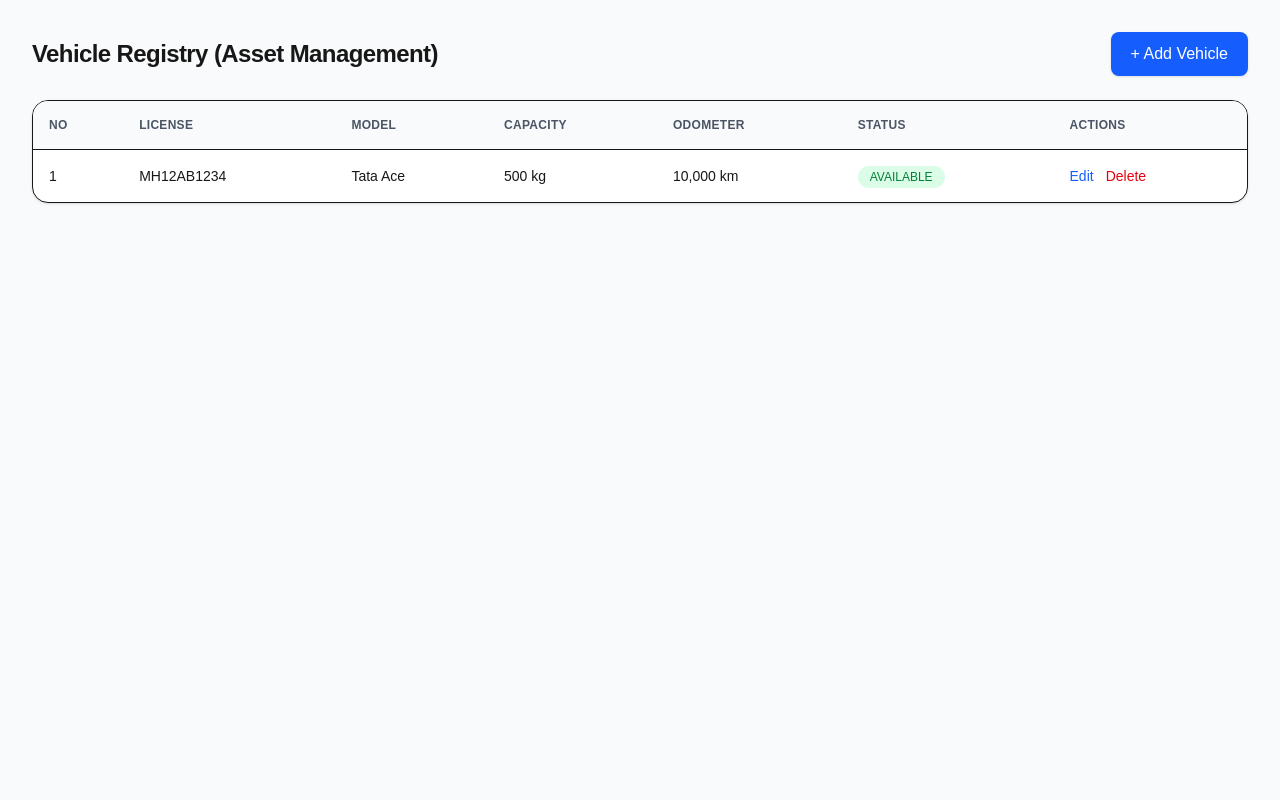
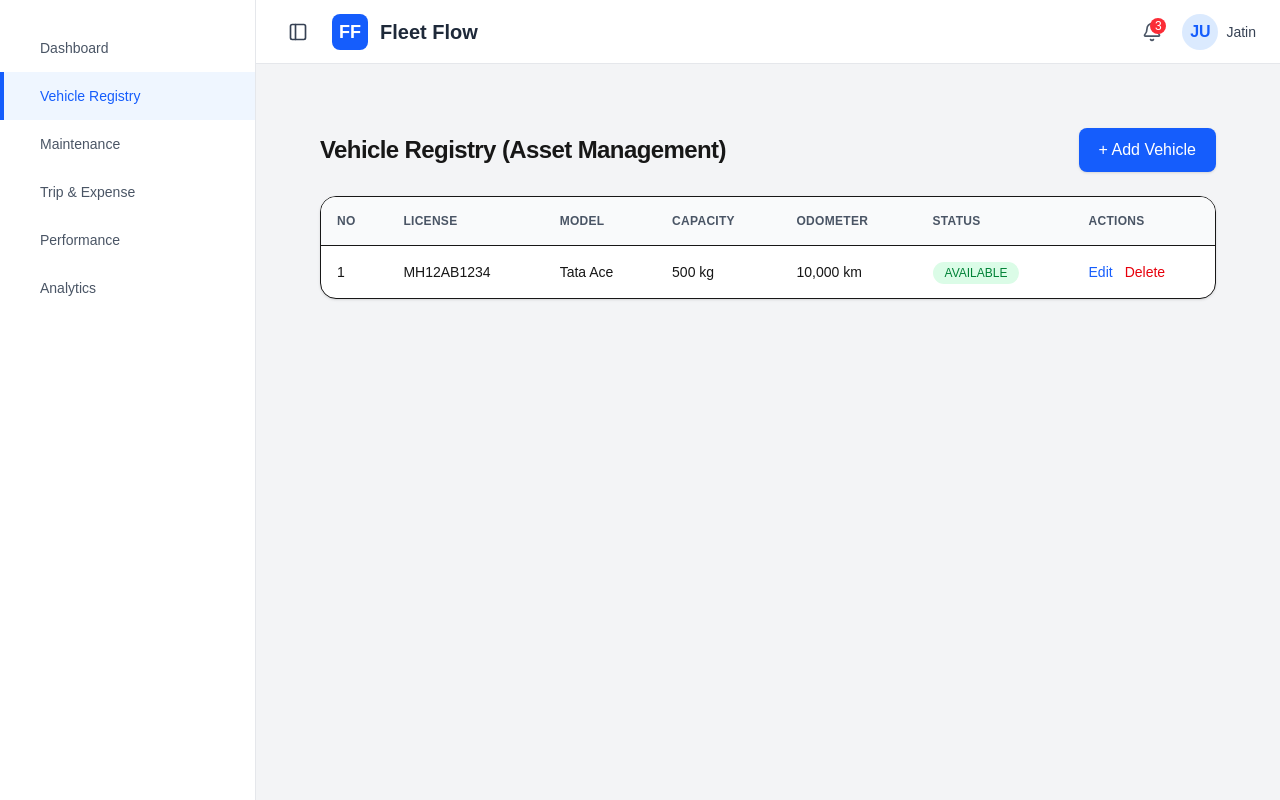
Before and after one commit to KrishBawangade/fleet_flow, a Next.js app in the folder frontend/: page /vehicles in a window 1280 px wide. Built offline with nearby package versions, Linux system fonts and the light colour scheme.

Commit message:
Add Core UI components

```diff
--- a/frontend/app/(dashboard)/layout.tsx
+++ b/frontend/app/(dashboard)/layout.tsx
@@ -1,11 +1,34 @@
+"use client";
+
+import { useState } from "react";
+import Navbar from "@/components/layout/Navbar";
+import Sidebar from "@/components/layout/Sidebar";
+
 export default function DashboardLayout({
   children,
 }: {
   children: React.ReactNode;
 }) {
+  const [sidebarOpen, setSidebarOpen] = useState(true);
+
   return (
-    <div className="min-h-screen bg-gray-50">
-      {children}
+    <div className="flex h-screen overflow-hidden">
+
+      {/* Sidebar */}
+      <Sidebar open={sidebarOpen} />
+
+      {/* Right Side */}
+      <div className="flex flex-col flex-1 bg-gray-100">
+
+        {/* Navbar */}
+        <Navbar toggleSidebar={() => setSidebarOpen(!sidebarOpen)} />
+
+        {/* Page Content */}
+        <main className="flex-1 p-8 overflow-y-auto">
+          {children}
+        </main>
+
+      </div>
     </div>
   );
 }
--- /dev/null
+++ b/frontend/components/layout/Navbar.tsx
@@ -0,0 +1,55 @@
+"use client";
+
+import { Bell, PanelLeft } from "lucide-react";
+
+interface NavbarProps {
+  toggleSidebar: () => void;
+}
+
+export default function Navbar({ toggleSidebar }: NavbarProps) {
+  return (
+    <header className="w-full h-16 bg-white border-b border-gray-200 flex items-center justify-between px-6">
+
+      {/* LEFT */}
+      <div className="flex items-center gap-4">
+
+        {/* Sidebar Toggle Icon */}
+        <button
+          onClick={toggleSidebar}
+          className="p-2 rounded-md hover:bg-gray-100 transition"
+        >
+          <PanelLeft className="text-gray-700" size={20} />
+        </button>
+
+        {/* Logo */}
+        <div className="flex items-center gap-3">
+          <div className="w-9 h-9 bg-blue-600 rounded-lg flex items-center justify-center text-white font-bold text-lg">
+            FF
+          </div>
+          <span className="text-xl font-semibold text-gray-800">
+            Fleet Flow
+          </span>
+        </div>
+      </div>
+
+      {/* RIGHT */}
+      <div className="flex items-center gap-5">
+        <button className="relative">
+          <Bell className="text-gray-600 hover:text-blue-600 transition" size={20} />
+          <span className="absolute -top-1 -right-1 bg-red-500 text-white text-xs w-4 h-4 flex items-center justify-center rounded-full">
+            3
+          </span>
+        </button>
+
+        <div className="flex items-center gap-2 cursor-pointer">
+          <div className="w-9 h-9 rounded-full bg-blue-100 flex items-center justify-center text-blue-600 font-semibold">
+            JU
+          </div>
+          <span className="text-sm font-medium text-gray-700 hidden md:block">
+            Jatin
+          </span>
+        </div>
+      </div>
+    </header>
+  );
+}
--- /dev/null
+++ b/frontend/components/layout/SearchBar.tsx
@@ -0,0 +1,46 @@
+"use client";
+
+import { Search, ChevronDown, SlidersHorizontal } from "lucide-react";
+import { useState } from "react";
+
+export default function SearchBar() {
+  const [search, setSearch] = useState("");
+
+  return (
+    <div className="w-full">
+      <div className="flex items-center w-full bg-white border border-gray-300 rounded-2xl px-6 py-3 shadow-sm gap-8">
+
+        {/* Search Input (Now Wide) */}
+        <div className="flex items-center bg-gray-100 rounded-xl px-5 py-3 flex-1">
+          <Search size={18} className="text-gray-500 mr-3" />
+          <input
+            type="text"
+            placeholder="Search bar ......"
+            value={search}
+            onChange={(e) => setSearch(e.target.value)}
+            className="bg-transparent w-full outline-none text-sm text-gray-700 placeholder-gray-400"
+          />
+        </div>
+
+        {/* Group By */}
+        <button className="flex items-center gap-2 px-5 py-3 text-sm font-medium border border-gray-300 rounded-xl hover:bg-gray-100 transition whitespace-nowrap">
+          Group by
+          <ChevronDown size={16} />
+        </button>
+
+        {/* Filter */}
+        <button className="flex items-center gap-2 px-5 py-3 text-sm font-medium border border-gray-300 rounded-xl hover:bg-gray-100 transition whitespace-nowrap">
+          <SlidersHorizontal size={16} />
+          Filter
+        </button>
+
+        {/* Sort By */}
+        <button className="flex items-center gap-2 px-5 py-3 text-sm font-medium border border-gray-300 rounded-xl hover:bg-gray-100 transition whitespace-nowrap">
+          Sort by
+          <ChevronDown size={16} />
+        </button>
+
+      </div>
+    </div>
+  );
+}
--- /dev/null
+++ b/frontend/components/layout/Sidebar.tsx
@@ -0,0 +1,55 @@
+"use client";
+
+import Link from "next/link";
+import { usePathname } from "next/navigation";
+
+interface SidebarProps {
+  open: boolean;
+}
+
+const menuItems = [
+  { name: "Dashboard", href: "/dashboard" },
+  { name: "Vehicle Registry", href: "/vehicles" },
+  { name: "Maintenance", href: "/maintenance" },
+  { name: "Trip & Expense", href: "/expenses" },
+  { name: "Performance", href: "/performance" },
+  { name: "Analytics", href: "/analytics" },
+];
+
+export default function Sidebar({ open }: SidebarProps) {
+  const pathname = usePathname();
+
+  return (
+    <aside
+      className={`relative bg-white border-r border-gray-200 transition-all duration-300 ${
+        open ? "w-64" : "w-16"
+      }`}
+    >
+      <div className="py-6">
+        {menuItems.map((item) => {
+          const isActive = pathname === item.href;
+
+          return (
+            <Link key={item.name} href={item.href}>
+              <div
+                className={`relative flex items-center h-12 px-6 text-sm font-medium transition-all duration-200 ${
+                  isActive
+                    ? "text-blue-600 bg-blue-50"
+                    : "text-gray-600 hover:bg-gray-100 hover:text-gray-900"
+                }`}
+              >
+                {isActive && (
+                  <div className="absolute left-0 top-0 h-full w-1 bg-blue-600" />
+                )}
+
+                <span className="ml-4">
+                  {open && item.name}
+                </span>
+              </div>
+            </Link>
+          );
+        })}
+      </div>
+    </aside>
+  );
+}
--- a/frontend/package.json
+++ b/frontend/package.json
@@ -9,6 +9,7 @@
     "lint": "eslint"
   },
   "dependencies": {
+    "lucide-react": "^0.575.0",
     "next": "16.1.6",
     "react": "19.2.3",
     "react-dom": "19.2.3",
```
Also changed, not shown: 1 other file (tests, documents, lock files or other folders).
